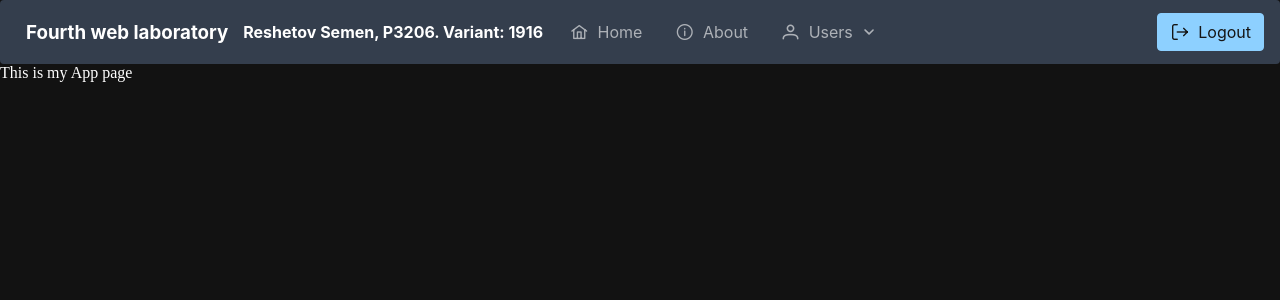
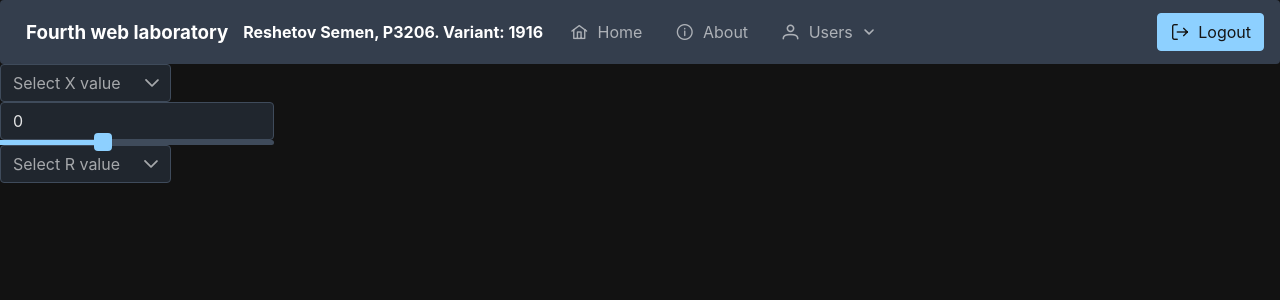
Before and after one commit to rsp243/4lab-frontend, a React (Create React App) app: page / in a window 1280 px wide. Shown: the top 300 px of the page. Built offline with nearby package versions, Linux system fonts and the light colour scheme.

Commit message:
feat: add graphical Value Selectors

```diff
--- a/src/Pages/App.jsx
+++ b/src/Pages/App.jsx
@@ -1,15 +1,14 @@
+import RSelector from '../components/App/GraphicValues/RSelector';
+import XSelector from '../components/App/GraphicValues/XSelector';
+import YSelector from '../components/App/GraphicValues/YSelector';
 import './src/css/App.css';
 
 export default function App() {
 	return (
 		<div className="App">
-			This is my App page
+			<XSelector />
+			<YSelector />
+			<RSelector />
 		</div>
 	);
 }
-
-function MyButton({ name }) {
-	return (
-		<button>{name}, Learn React</button>
-	);
-}
--- /dev/null
+++ b/src/components/App/GraphicValues/RSelector.jsx
@@ -0,0 +1,23 @@
+import { useState } from 'react';
+import { Dropdown } from 'primereact/dropdown';
+
+export default function RSelector() {
+    const [selectedR, setSelectedR] = useState(null);
+	const values = [
+		{ name: '-2.0' },
+		{ name: '-1.5' },
+		{ name: '-1.0' },
+		{ name: '-0.5' },
+		{ name: '0.5' },
+		{ name: '1.0' },
+		{ name: '1.5' },
+		{ name: '2.0' },
+	];
+
+    return (
+        <div className="card flex justify-content-center">
+            <Dropdown value={selectedR} onChange={(e) => setSelectedR(e.value)} options={values} optionLabel="name"
+                placeholder="Select R value" className="w-full md:w-14rem" />
+        </div>
+    );
+}
--- /dev/null
+++ b/src/components/App/GraphicValues/XSelector.jsx
@@ -0,0 +1,23 @@
+import { useState } from 'react';
+import { Dropdown } from 'primereact/dropdown';
+
+export default function XSelector() {
+    const [selectedX, setSelectedX] = useState(null);
+	const values = [
+		{ name: '-2.0' },
+		{ name: '-1.5' },
+		{ name: '-1.0' },
+		{ name: '-0.5' },
+		{ name: '0.5' },
+		{ name: '1.0' },
+		{ name: '1.5' },
+		{ name: '2.0' },
+	];
+
+    return (
+        <div className="card flex justify-content-center">
+            <Dropdown value={selectedX} onChange={(e) => setSelectedX(e.value)} options={values} optionLabel="name"
+                placeholder="Select X value" className="w-full md:w-14rem" />
+        </div>
+    );
+}
--- /dev/null
+++ b/src/components/App/GraphicValues/YSelector.jsx
@@ -0,0 +1,18 @@
+import { useState } from 'react';
+import { Slider } from "primereact/slider";
+import { InputText } from "primereact/inputtext";
+
+export default function YSelector() {
+    const [selectedY, setSelectedY] = useState(0);
+
+    return (
+        <div className="card flex justify-content-center">
+            <div className="w-14rem">
+                <InputText value={selectedY} onChange={(e) => setSelectedY(e.target.value)} className="w-full"
+                    step={0.1} min={-3} max={5} />
+                <Slider value={selectedY} onChange={(e) => setSelectedY(e.value)} className="w-full"
+                    step={0.1} min={-3} max={5} />
+            </div>
+        </div>
+    );
+}
```
